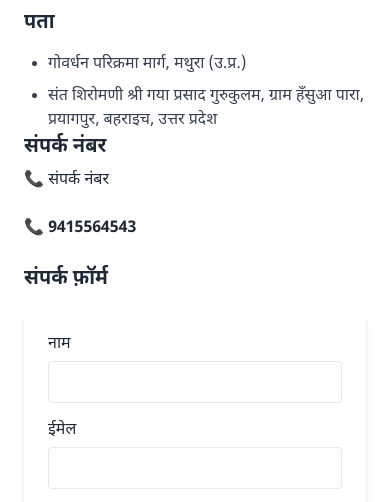
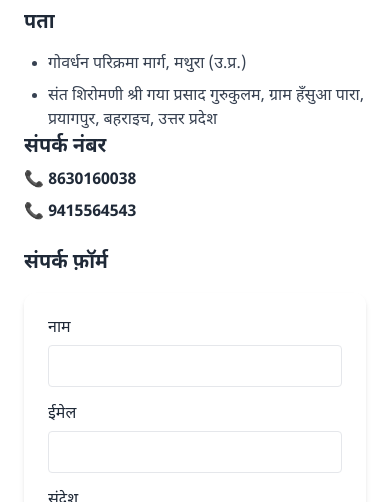
Before and after one commit to vedant7072/smdvssn, a plain HTML site: page contact.html in a window 390 px wide. Shown: the part 275-777 px from the top of the page. Drawn offline with nearby package versions, Linux system fonts and the light colour scheme.

Commit message:
Update phone number

```diff
--- a/contact.html
+++ b/contact.html
@@ -31,10 +31,8 @@
 </ul>
 
         <h3 class="text-xl font-semibold mb-2" data-hi="संपर्क नंबर" data-en="Contact Number">संपर्क नंबर</h3>
-        <p class="mb-6">📞 <a href="tel:8630160038" class="text-bhagwa-text font-semibold>8630160038</a></p>
-
-        <h3 class="text-xl font-semibold mb-2" data-hi="संपर्क नंबर" data-en="Contact Number">संपर्क नंबर</h3>
-        <p class="mb-6">📞 <a href="tel:9415564543" class="text-bhagwa-text font-semibold">9415564543</a></p>
+<p class="mb-2">📞 <a href="tel:8630160038" class="text-bhagwa-text font-semibold">8630160038</a></p>
+<p class="mb-6">📞 <a href="tel:9415564543" class="text-bhagwa-text font-semibold">9415564543</a></p>
 
       <!-- Contact Form -->
       <div>
```
